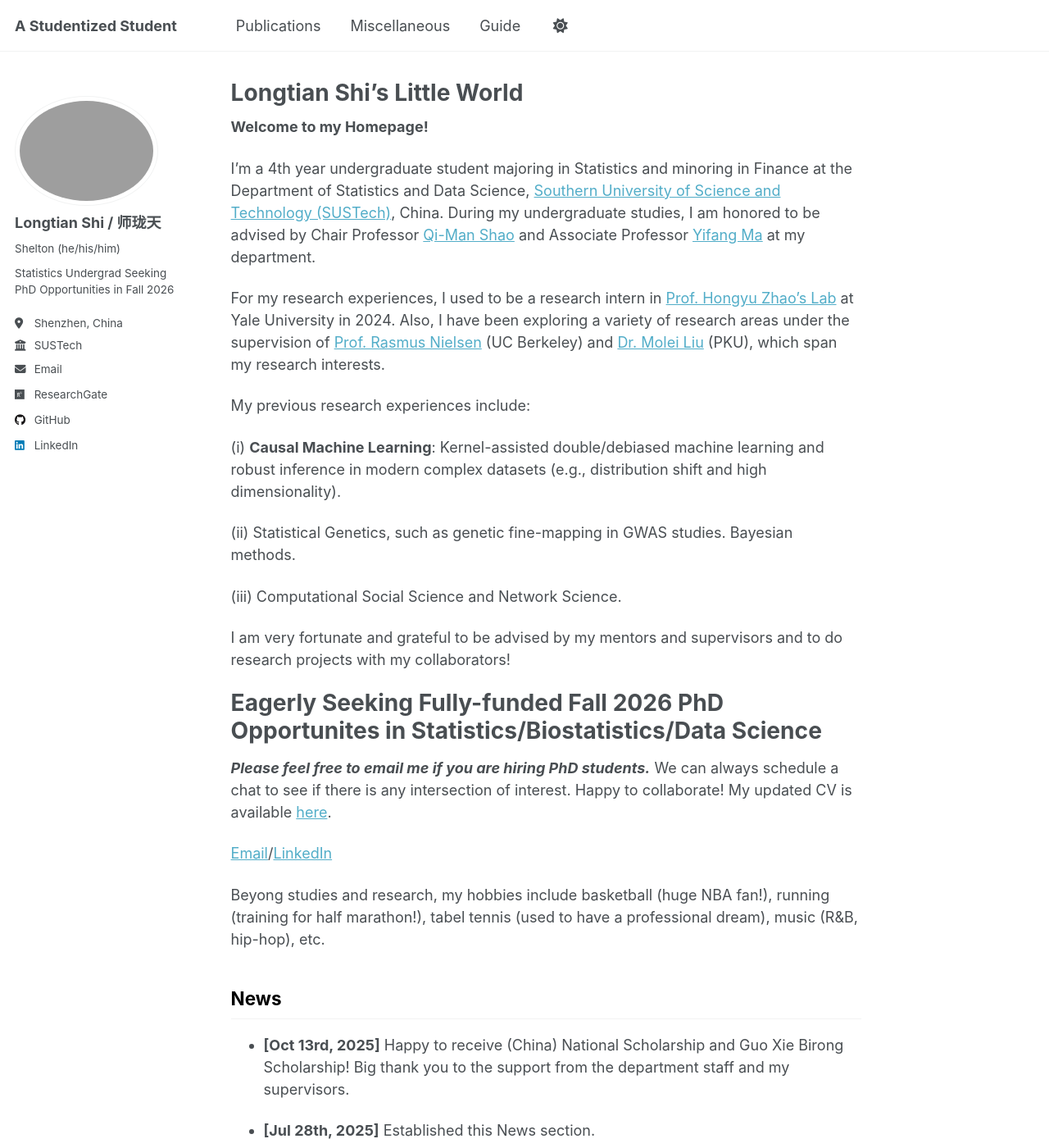
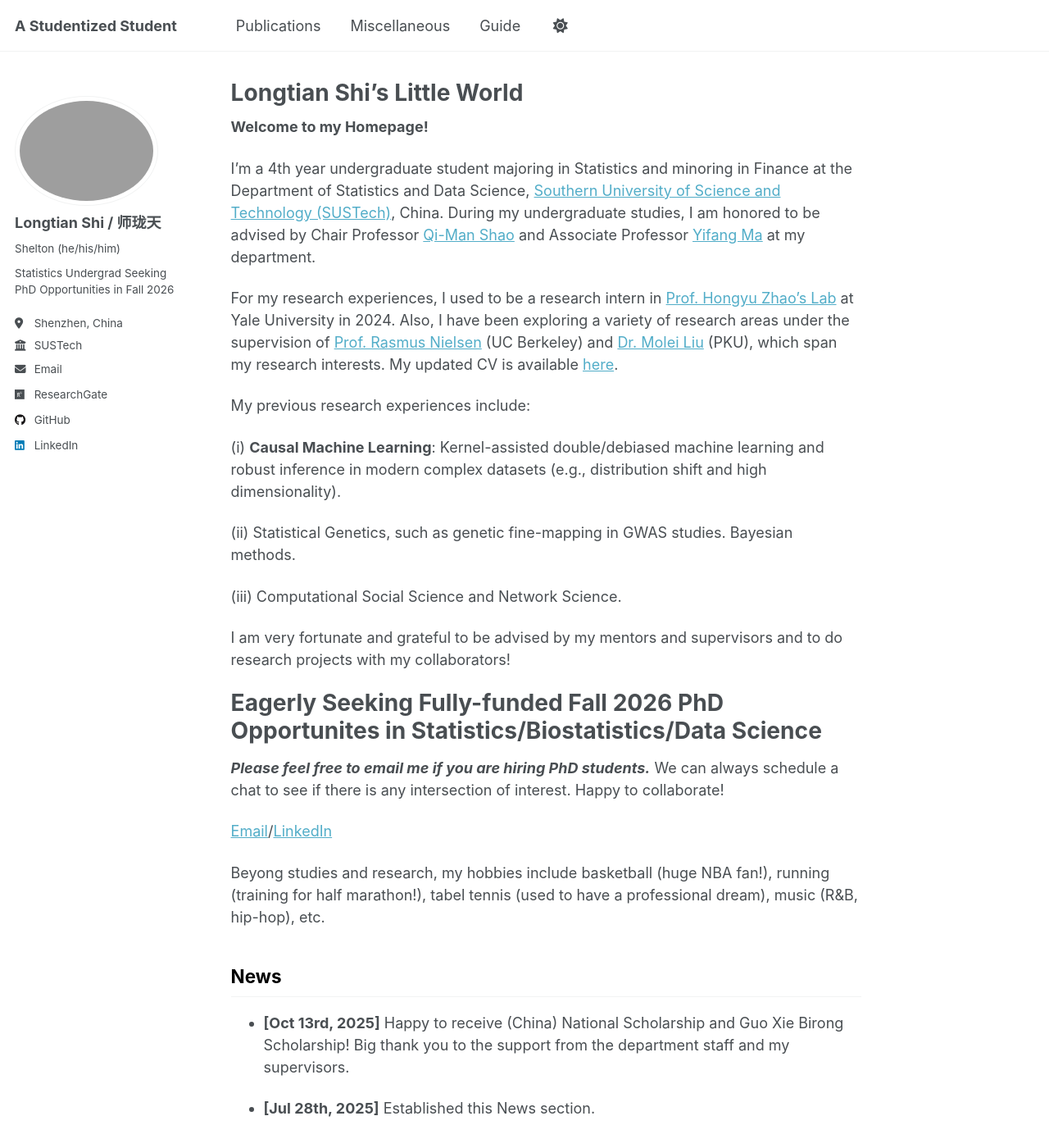
Before and after one commit to statslt/statslt.github.io, a Jekyll site: the page built from _pages/about.md, in a window 1280 px wide and 1400 px high. Shown: the whole window at 82% size. Built offline with Jekyll 4.4.1, drawn with Linux system fonts in a browser that asks for light colours; a script that is not in the unit is left out; part of the change alters nothing that is shown.

```diff
--- a/_pages/about.md
+++ b/_pages/about.md
@@ -11,7 +11,7 @@ redirect_from:
 
 I'm a 4th year undergraduate student majoring in Statistics and minoring in Finance at the Department of Statistics and Data Science, [Southern University of Science and Technology (SUSTech)](https://www.sustech.edu.cn/en/), China. During my undergraduate studies, I am honored to be advised by Chair Professor [Qi-Man Shao](https://www.sustech.edu.cn/en/faculties/shaoqiman.html) and Associate Professor [Yifang Ma](https://www.sustech.edu.cn/en/faculties/mayifang.html) at my department.
 
-For my research experiences, I used to be a research intern in [Prof. Hongyu Zhao's Lab](https://zhaocenter.org/) at Yale University in 2024. Also, I have been exploring a variety of research areas under the supervision of [Prof. Rasmus Nielsen](https://statistics.berkeley.edu/people/rasmus-nielsen) (UC Berkeley) and [Dr. Molei Liu](https://moleibobliu.github.io/) (PKU), which span my research interests.
+For my research experiences, I used to be a research intern in [Prof. Hongyu Zhao's Lab](https://zhaocenter.org/) at Yale University in 2024. Also, I have been exploring a variety of research areas under the supervision of [Prof. Rasmus Nielsen](https://statistics.berkeley.edu/people/rasmus-nielsen) (UC Berkeley) and [Dr. Molei Liu](https://moleibobliu.github.io/) (PKU), which span my research interests. My updated CV is available [here](/files/Longtian_Shi_CV_01_22_2026_updated.pdf).
 
 
 
@@ -28,7 +28,7 @@ I am very fortunate and grateful to be advised by my mentors and supervisors and
 
 Eagerly Seeking Fully-funded Fall 2026 PhD Opportunites in Statistics/Biostatistics/Data Science
 ======
-***Please feel free to email me if you are hiring PhD students.*** We can always schedule a chat to see if there is any intersection of interest. Happy to collaborate! My updated CV is available [here](/files/Longtian_Shi_CV_01_22_2026_updated.pdf).
+***Please feel free to email me if you are hiring PhD students.*** We can always schedule a chat to see if there is any intersection of interest. Happy to collaborate!
 
 
 [Email](shilt2022@mail.sustech.edu.cn)/[LinkedIn](https://www.linkedin.com/in/longtian-shi-280b14315/)
```
